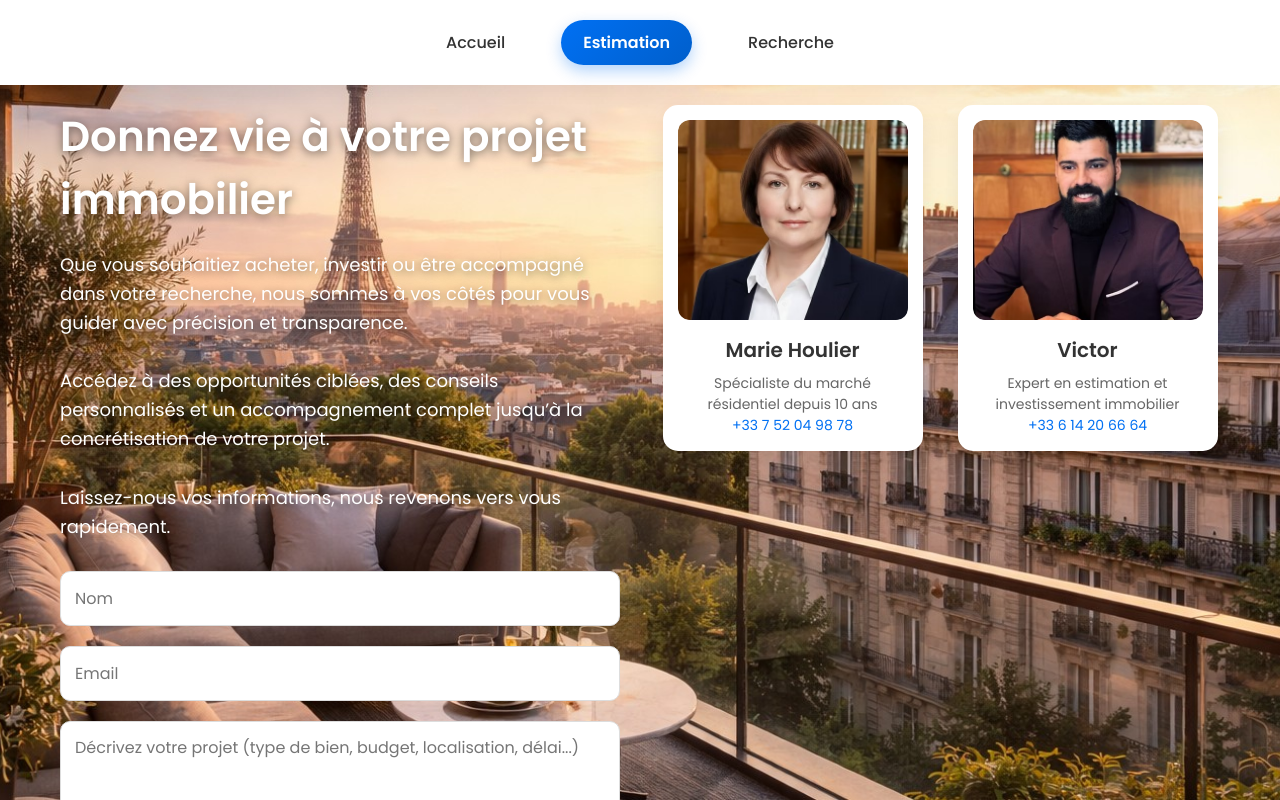
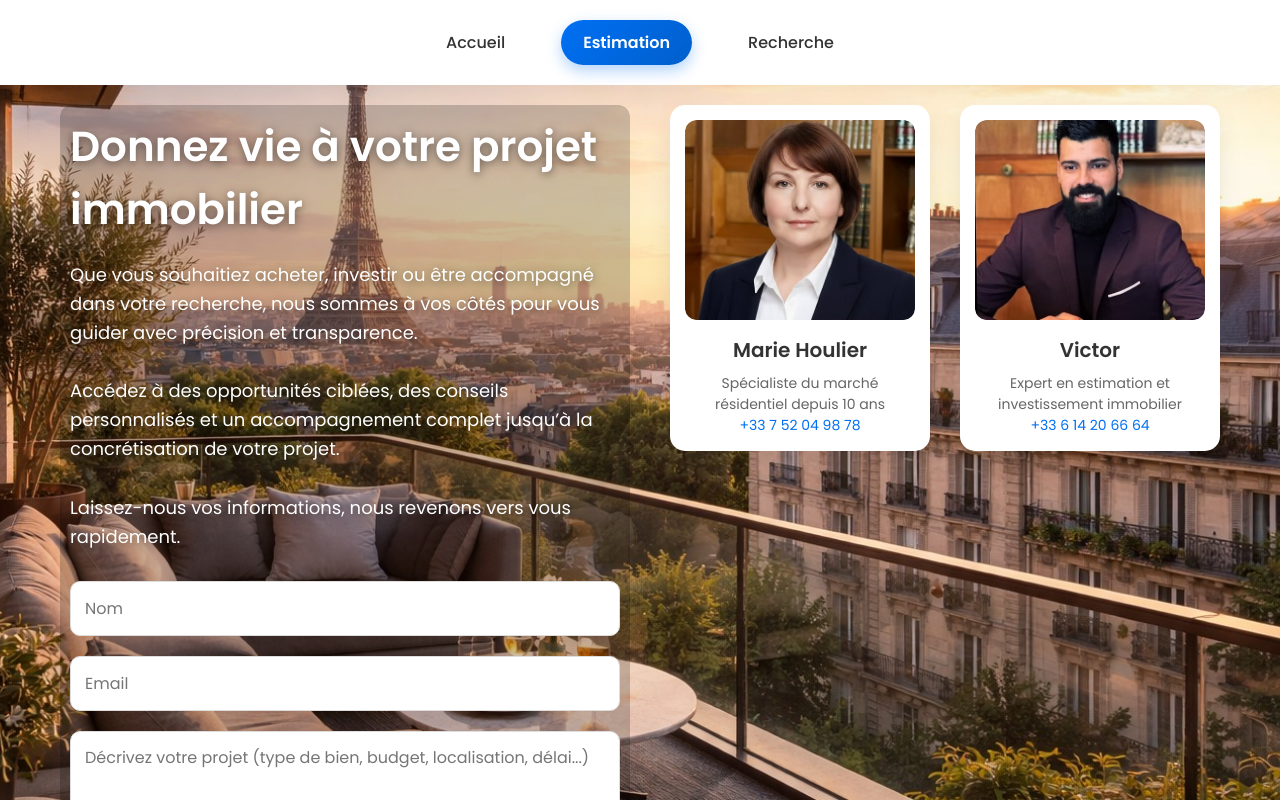
Before and after one commit to Juju-kpi/estimation_immo, a Next.js app: page /contact in a window 1280 px wide. Shown: the top 800 px of the page. Built offline with nearby package versions, Linux system fonts and the light colour scheme.

Commit message:
Update globals.css

```diff
--- a/app/globals.css
+++ b/app/globals.css
@@ -414,6 +414,11 @@ body {
   min-width: 300px;
   border-radius: 12px;
 }
+.contact-form-section {
+  background: rgba(0,0,0,0.2);
+  padding: 10px;
+  border-radius: 12px;
+}
 
 .contact-form-section h1 {
   font-size: 42px;
```
